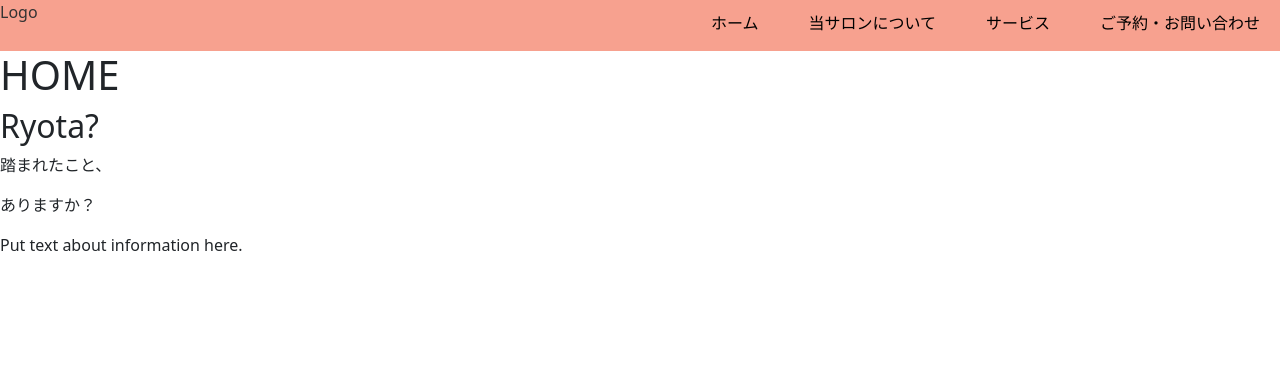
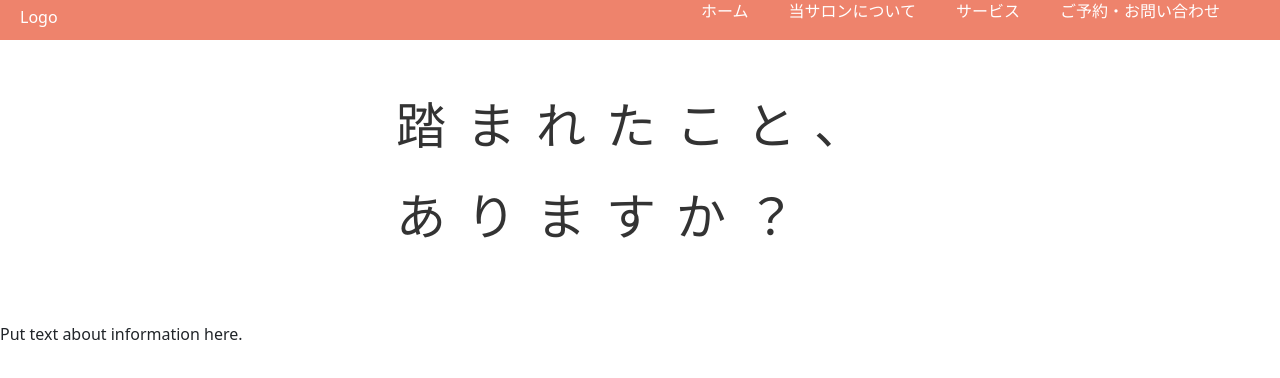
Before and after one commit to shiinasugioka/kissako, a React (Create React App) app: page / in a window 1280 px wide. Shown: the top 378 px of the page. Built offline with nearby package versions, Linux system fonts and the light colour scheme.

Commit message:
navbar alignment doesn't work

```diff
--- a/public/index.html
+++ b/public/index.html
@@ -9,21 +9,19 @@
       name="description"
       content="Web site created using create-react-app"
     />
-    <link rel="apple-touch-icon" href="%PUBLIC_URL%/logo192.png" />
-    <!--
-      manifest.json provides metadata used when your web app is installed on a
-      user's mobile device or desktop. See https://developers.google.com/web/fundamentals/web-app-manifest/
-    -->
-    <link rel="manifest" href="%PUBLIC_URL%/manifest.json" />
-    <!--
-      Notice the use of %PUBLIC_URL% in the tags above.
-      It will be replaced with the URL of the `public` folder during the build.
-      Only files inside the `public` folder can be referenced from the HTML.
+    <!-- Bootstrap (CDN) for styling -->
+    <link
+      rel="stylesheet"
+      href="https://stackpath.bootstrapcdn.com/bootstrap/4.1.3/css/bootstrap.min.css"
+      integrity="sha384-MCw98/SFnGE8fJT3GXwEOngsV7Zt27NXFoaoApmYm81iuXoPkFOJwJ8ERdknLPMO"
+      crossorigin="anonymous"
+    />
+    <!-- Google Fonts API -->
+    <link
+      href="https://fonts.googleapis.com/css2?family=Noto+Serif+JP&display=swap"
+      rel="stylesheet"
+    />
 
-      Unlike "/favicon.ico" or "favicon.ico", "%PUBLIC_URL%/favicon.ico" will
-      work correctly both with client-side routing and a non-root public URL.
-      Learn how to configure a non-root public URL by running `npm run build`.
-    -->
     <title>React App</title>
   </head>
   <body>
--- a/src/Home/Home.css
+++ /dev/null
@@ -1,6 +0,0 @@
-
-.name {
-    color: blue;
-    background: lightgray;
-    font-size: 20px;
-}
--- a/src/Home/Home.js
+++ b/src/Home/Home.jsx
@@ -1,5 +1,5 @@
 import React, { useState } from "react";
-import styles from "./Home.css";
+import styles from "./HomeStyles.jsx";
 
 const PageTitle = () => {
   return (
@@ -13,10 +13,12 @@ const PageTitle = () => {
 // これをコピーして、Quote は内容に応じて書きかえる
 const Quote = () => {
   return (
-    <>
-      <p>踏まれたこと、</p>
-      <p>ありますか？</p>
-    </>
+    <div style={styles.quoteContainer}>
+      <div style={{ ...styles.quoteText, ...{ fontFamily: "Noto Serif JP" } }}>
+        <p>踏まれたこと、</p>
+        <p>ありますか？</p>
+      </div>
+    </div>
   );
 };
 
@@ -31,7 +33,6 @@ const Information = () => {
 const returnHome = () => {
   return (
     <>
-      <PageTitle />
       <Quote />
       <Information />
     </>
--- /dev/null
+++ b/src/Home/HomeStyles.jsx
@@ -0,0 +1,16 @@
+const styles = {
+    quoteContainer: {
+      display: 'flex',
+      justifyContent: 'center',
+      background: '#FFF',
+      color: '#333',
+      padding: '50px',
+    },
+    quoteText: {
+      fontWeight: 'regular',
+      fontSize: '50px',
+      letterSpacing: '20px',
+    },
+  };
+
+  export default styles;
--- a/src/Navbar/Navbar.jsx
+++ b/src/Navbar/Navbar.jsx
@@ -4,10 +4,18 @@ import styles from "./NavbarStyles";
 const NavBar = () => {
   return (
     <nav style={styles.navbar}>
+      <div style={styles.logoContainer}>
         <a href="/" style={styles.navbarLogo}>
           Logo
         </a>
-      <ul style={styles.navbarGroup}>
+      </div>
+      <div style={styles.groupContainer}>
+        <ul
+          style={{
+            ...styles.navbarGroup,
+            ...{ fontFamily: "Noto Serif JP" },
+          }}
+        >
           <li style={styles.navbarItem}>
             <a href="/" style={styles.navbarLink}>
               ホーム
@@ -29,6 +37,7 @@ const NavBar = () => {
             </a>
           </li>
         </ul>
+      </div>
     </nav>
   );
 };
--- a/src/Navbar/NavbarStyles.jsx
+++ b/src/Navbar/NavbarStyles.jsx
@@ -2,28 +2,42 @@ const styles = {
   navbar: {
     display: "flex",
     justifyContent: "space-between",
-    background: "#F7A18F",
+    background: "#EE836C",
+  },
+  logoContainer: {
+    paddingLeft: "20px",
+    display: "flex",
+    justifyContent: "center",
+    alignItems: "center",
   },
   navbarLogo: {
     textDecoration: "none",
-    color: "#333",
+    color: "#FFF",
+    height: "30px",
+  },
+  groupContainer: {
+    padding: 'none',
+    paddingRight: "40px",
+    display: "flex",
+    alignItems: "center",
+    justifyContent: "center",
   },
   navbarGroup: {
     listStyle: "none",
     display: "flex",
-    gap: "30px",
-    paddingTop: "11px",
+    flexDirection: "row",
+    padding: '0px',
   },
   navbarItem: {
     textDecoration: "none",
-    color: "#333",
     fontSize: "16px",
     fontWeight: "normal",
-    marginRight: "20px",
+    paddingRight: "20px",
+    paddingLeft: "20px",
   },
   navbarLink: {
     textDecoration: "none",
-    color: "black",
+    color: "#FFF",
   },
 };
 
```
Lines whose indentation alone changed are shown as unchanged.
